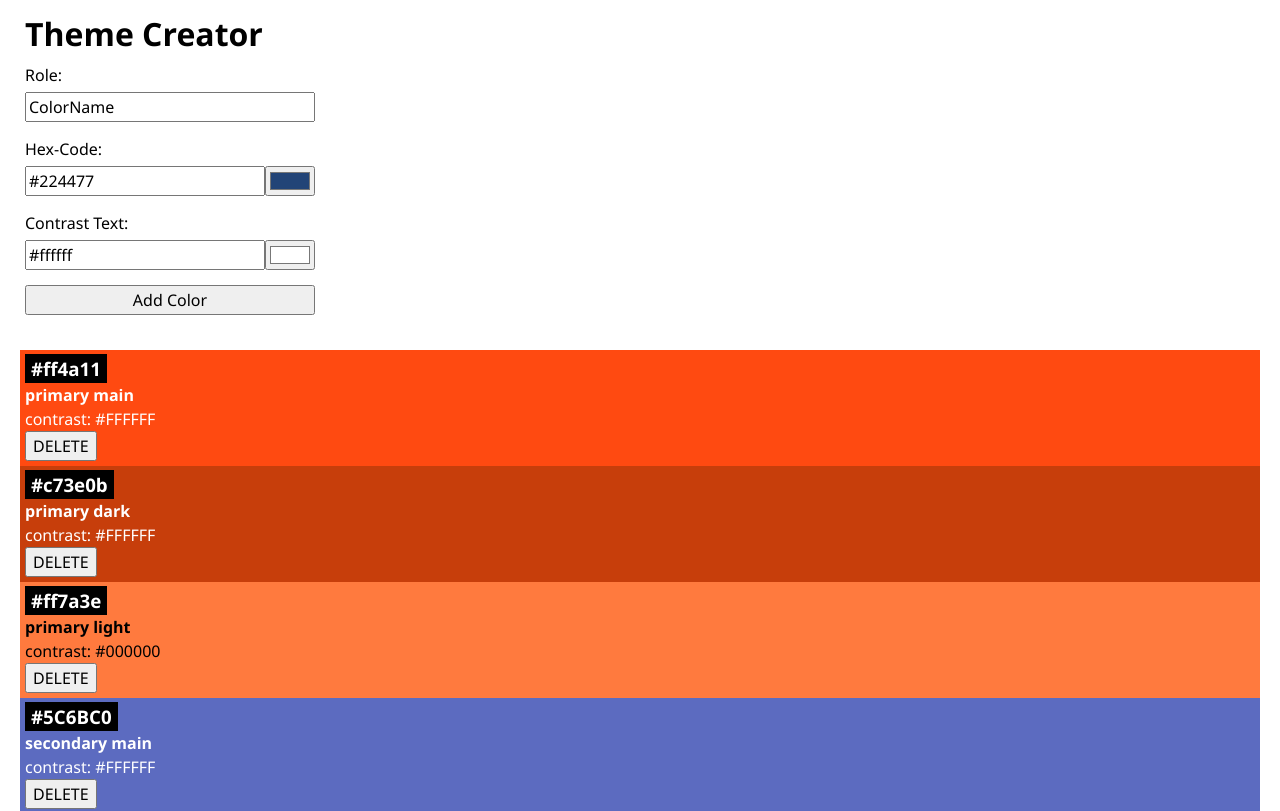
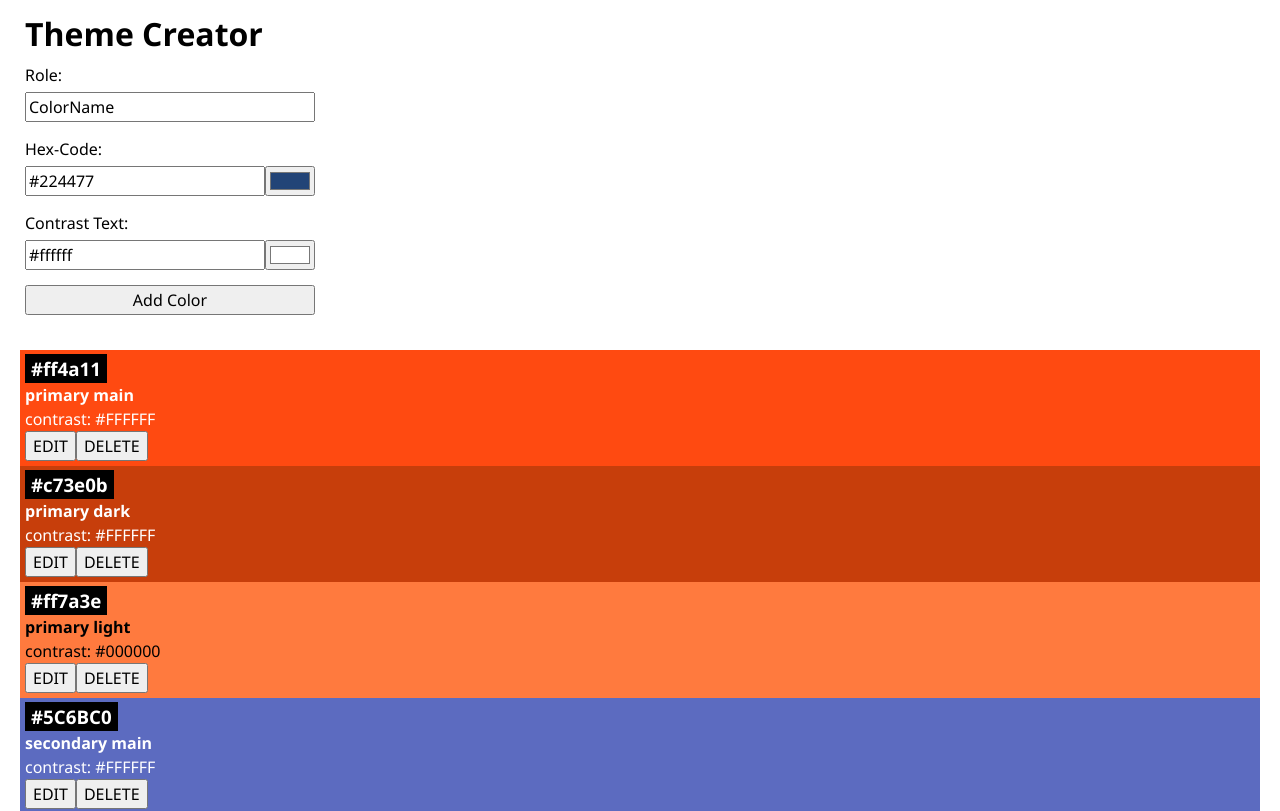
Before and after one commit to janlahse/recap-project-4, a React (Vite) app: page / in a window 1280 px wide. Shown: the top 811 px of the page. Built offline with nearby package versions, Linux system fonts and the light colour scheme.

Commit message:
introduced togglable edit mode, showing no yet functionalized colorform

```diff
--- a/src/App.jsx
+++ b/src/App.jsx
@@ -27,12 +27,21 @@ function App() {
     setAllColors(allColors.filter((color) => color.id !== id));
   }
 
+  function handleEdit() {}
+
   return (
     <>
       <h1>Theme Creator</h1>
-      <ColorForm onHandleSubmit={handleSubmit} />
+      <ColorForm onHandleSubmit={handleSubmit} mode="add" />
       {allColors.map((color) => {
-        return <Color key={color.id} color={color} onDelete={handleDelete} />;
+        return (
+          <Color
+            key={color.id}
+            color={color}
+            onDelete={handleDelete}
+            onEdit={handleEdit}
+          />
+        );
       })}
       {allColors.length == 0 && (
         <p className="empty-theme-text">
--- a/src/Components/Color/Color.jsx
+++ b/src/Components/Color/Color.jsx
@@ -1,7 +1,15 @@
+import { useState } from "react";
 import { DeleteButton } from "../DeleteButton/DeleteButton";
+import { ColorForm } from "../ColorForm/ColorForm";
 import "./Color.css";
 
-export default function Color({ color, onDelete }) {
+export default function Color({ color, onDelete, onEdit }) {
+  const [editMode, setEditMode] = useState(false);
+
+  function handleCancle() {
+    setEditMode(false);
+  }
+
   return (
     <div
       className="color-card"
@@ -13,7 +21,14 @@ export default function Color({ color, onDelete }) {
       <h3 className="color-card-headline">{color.hex}</h3>
       <h4>{color.role}</h4>
       <p>contrast: {color.contrastText}</p>
-      <DeleteButton onDelete={() => onDelete(color.id)} />
+      {editMode === false ? (
+        <>
+          <button onClick={() => setEditMode(true)}>EDIT</button>
+          <DeleteButton onDelete={() => onDelete(color.id)} />
+        </>
+      ) : (
+        <ColorForm onHandleSubmit={onEdit} onCancle={handleCancle} />
+      )}
     </div>
   );
 }
--- a/src/Components/ColorForm/ColorForm.css
+++ b/src/Components/ColorForm/ColorForm.css
@@ -8,3 +8,9 @@ form {
 input {
   margin: 5px 0 15px 0;
 }
+.update-buttons-container {
+  display: flex;
+}
+button {
+  flex-grow: 1;
+}
--- a/src/Components/ColorForm/ColorForm.jsx
+++ b/src/Components/ColorForm/ColorForm.jsx
@@ -1,7 +1,7 @@
 import "./ColorForm.css";
 import { ColorInput } from "../ColorInput/ColorInput";
 
-export function ColorForm({ onHandleSubmit }) {
+export function ColorForm({ onHandleSubmit, mode, onCancle }) {
   return (
     <form onSubmit={onHandleSubmit}>
       <label htmlFor="role">Role:</label>
@@ -12,7 +12,14 @@ export function ColorForm({ onHandleSubmit }) {
         id="contrast"
         defaultColor="#ffffff"
       />
-      <button type="submit">Add Color</button>
+      {mode === "add" ? (
+        <button type="submit">Add Color</button>
+      ) : (
+        <div className="update-buttons-container">
+          <button onClick={onCancle}>CANCEL</button>
+          <button type="submit">UPDATE COLOR</button>
+        </div>
+      )}
     </form>
   );
 }
```
